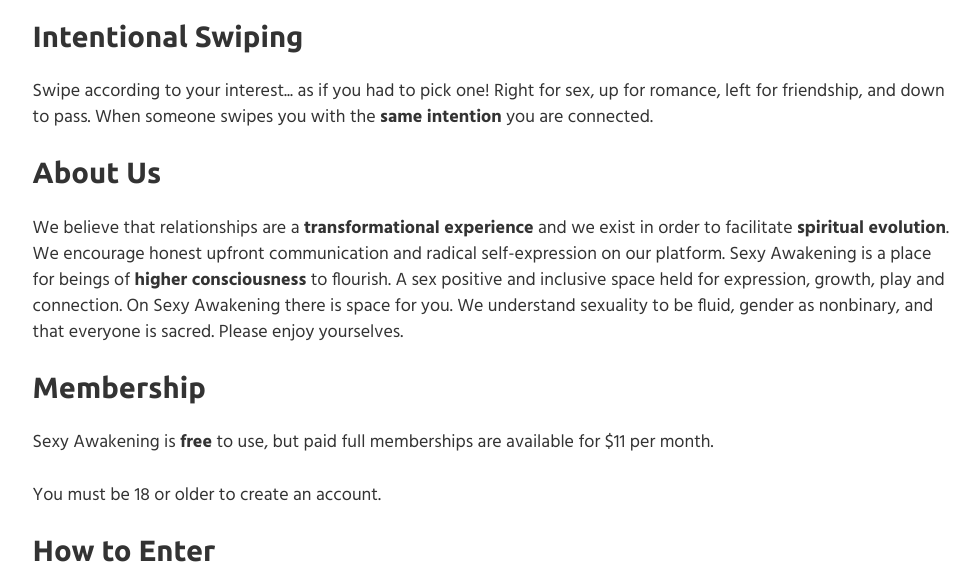
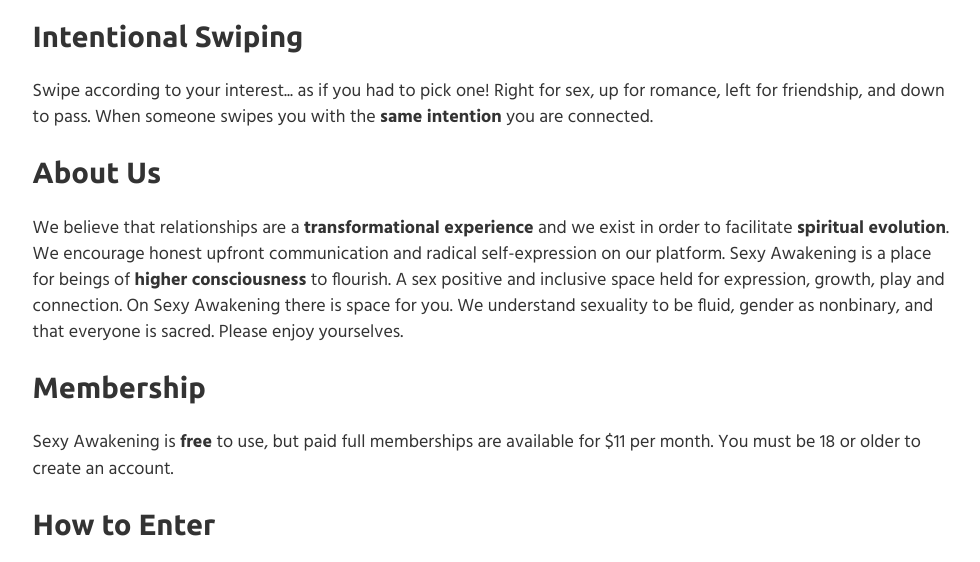
Before and after one commit to russjwells/sexy-awakening-website-2, a Gatsby site: page / in a window 1280 px wide. Shown: the part 161-723 px from the top of the page, without its empty margins (147-1127 px from the left). Built offline with nearby package versions, Linux system fonts and the light colour scheme; Gatsby itself is replaced by a stand-in of ours.

Commit message:
lay changes

```diff
--- a/src/pages/index.js
+++ b/src/pages/index.js
@@ -14,8 +14,7 @@
     <h2>About Us</h2>
     <p>We believe that relationships are a <b>transformational experience</b> and we exist in order to facilitate <b>spiritual evolution</b>. We encourage honest upfront communication and radical self-expression on our platform. Sexy Awakening is a place for beings of <b>higher consciousness</b> to flourish. A sex positive and inclusive space held for expression, growth, play and connection. On Sexy Awakening there is space for you. We understand sexuality to be fluid, gender as nonbinary, and that everyone is sacred. Please enjoy yourselves.</p>
     <h2>Membership</h2>
-    <p>Sexy Awakening is <b>free</b> to use, but paid full memberships are available for $11 per month.</p>
-    <p>You must be 18 or older to create an account.</p>
+    <p>Sexy Awakening is <b>free</b> to use, but paid full memberships are available for $11 per month. You must be 18 or older to create an account.</p>
     <h2>How to Enter</h2>
     <p><b>Android: </b><a href="https://play.google.com/store/apps/details?id=com.DigitalHyperspace.SexyAwakening">Play Store</a> <b>iOS: </b><a href="https://testflight.apple.com/join/A52QNb4b">iOS App</a> </p>
 
```
